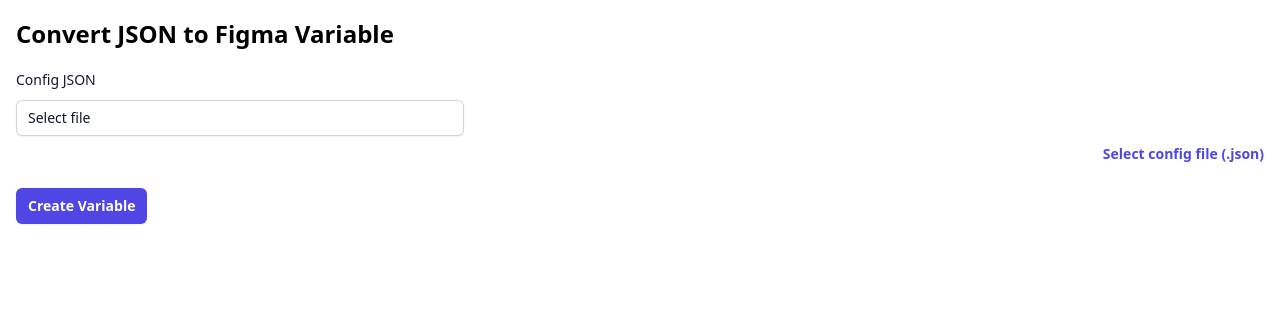
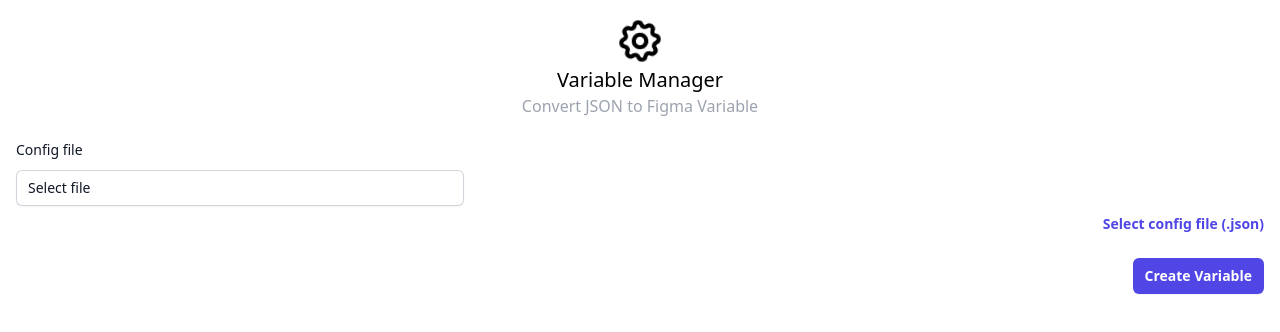
Before and after one commit to insanistcontributor/suvarman, a React app in the folder apps/figma-variables-manager-plugin/: page / in a window 1280 px wide. Shown: the top 332 px of the page. Built offline with nearby package versions, Linux system fonts and the light colour scheme.

Commit message:
feat: add simple logo

```diff
--- a/apps/figma-variables-manager-plugin/package.json
+++ b/apps/figma-variables-manager-plugin/package.json
@@ -12,6 +12,7 @@
   "dependencies": {
     "@fvm/core": "*",
     "@xstate/react": "^3.2.2",
+    "react-icons": "^4.10.1",
     "xstate": "^4.38.2"
   },
   "devDependencies": {
--- a/apps/figma-variables-manager-plugin/src/app/app.tsx
+++ b/apps/figma-variables-manager-plugin/src/app/app.tsx
@@ -5,6 +5,7 @@
 import { FigmaMessage } from "../messages";
 import { processConfigFSM } from "./processConfig.fsm";
 import { useMachine } from "@xstate/react";
+import { HiOutlineCog } from "react-icons/hi";
 
 function App() {
   const [machineState, machineSend] = useMachine(processConfigFSM, {
@@ -108,44 +109,22 @@
 
   return (
     <div className="p-4">
-      <h1 className="heading">Convert JSON to Figma Variable</h1>
-      {/* <input
-        id="file-selector"
-        type="file"
-        multiple={false}
-        accept=".json"
-        onChange={(e) => onReadFile(e)}
-        onClick={() => console.log("asdf")}
-      /> */}
+      <div className="w-full flex flex-col items-center mb-5">
+        <HiOutlineCog size={50} className="animate-spin" />
+        <h1 className="text-xl">Variable Manager</h1>
+        <h1 className="text-md text-gray-400">
+          Convert JSON to Figma Variable
+        </h1>
+      </div>
 
       <div className="col-span-full">
-        <label
-          htmlFor="config-name"
-          className="block text-sm font-medium leading-6 text-gray-900"
-        >
-          Config JSON
-        </label>
+        <p className="block text-sm font-medium leading-6 text-gray-900">
+          Config file
+        </p>
 
         <div className="mt-2">
           <div className="flex rounded-md shadow-sm ring-1 ring-inset ring-gray-300 focus-within:ring-2 focus-within:ring-inset focus-within:ring-indigo-600 sm:max-w-md">
-            {/* <input
-              type="text"
-              name="config-name"
-              id="config-name"
-              className="block flex-1 border-0 bg-transparent py-1.5 pl-3 text-gray-900 placeholder:text-gray-400 focus:ring-0 sm:text-sm sm:leading-6"
-              placeholder="Select file"
-              value={file?.name}
-              disabled
-            /> */}
-            <div
-              // type="text"
-              // name="config-name"
-              // id="config-name"
-              className="block flex-1 border-0 bg-transparent py-1.5 pl-3 text-gray-900 placeholder:text-gray-400 focus:ring-0 sm:text-sm sm:leading-6"
-              // placeholder="Select file"
-
-              // disabled
-            >
+            <div className="block flex-1 border-0 bg-transparent py-1.5 pl-3 text-gray-900 placeholder:text-gray-400 focus:ring-0 sm:text-sm sm:leading-6">
               {file?.name ?? "Select file"}
             </div>
           </div>
@@ -156,9 +135,6 @@
             className="relative cursor-pointer rounded-md bg-white font-semibold text-indigo-600 focus-within:outline-none focus-within:ring-2 focus-within:ring-indigo-600 focus-within:ring-offset-2 hover:text-indigo-500 text-sm"
           >
             <span>Select config file (.json)</span>
-            {/* <span className="rounded-md bg-indigo-600 px-3 py-2 text-sm font-semibold text-white shadow-sm hover:bg-indigo-500 focus-visible:outline focus-visible:outline-2 focus-visible:outline-offset-2 focus-visible:outline-indigo-600">
-              <span>Select config file (.json)</span>
-            </span> */}
             <input
               type="file"
               className="sr-only"
@@ -166,13 +142,12 @@
               multiple={false}
               accept=".json"
               onChange={(e) => onReadFile(e)}
-              onClick={() => console.log("asdf")}
             />
           </label>
         </div>
       </div>
 
-      <div className="mt-6 w-full ">
+      <div className="mt-6 w-full flex justify-end">
         <button
           onClick={onCreateVariables}
           className="rounded-md bg-indigo-600 px-3 py-2 text-sm font-semibold text-white shadow-sm hover:bg-indigo-500 focus-visible:outline focus-visible:outline-2 focus-visible:outline-offset-2 focus-visible:outline-indigo-600"
```
Also changed, not shown: 1 other file (tests, documents, lock files or other folders).
